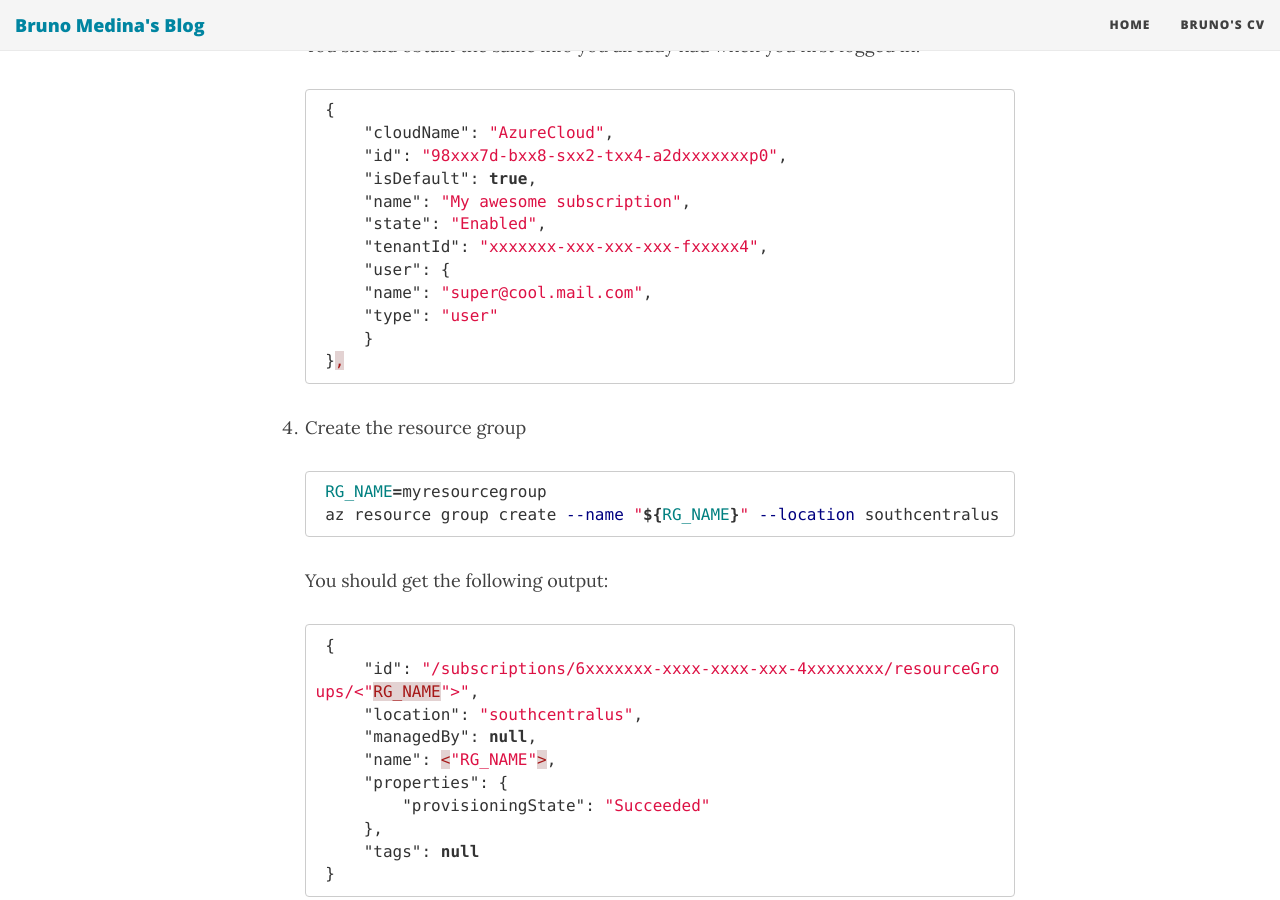
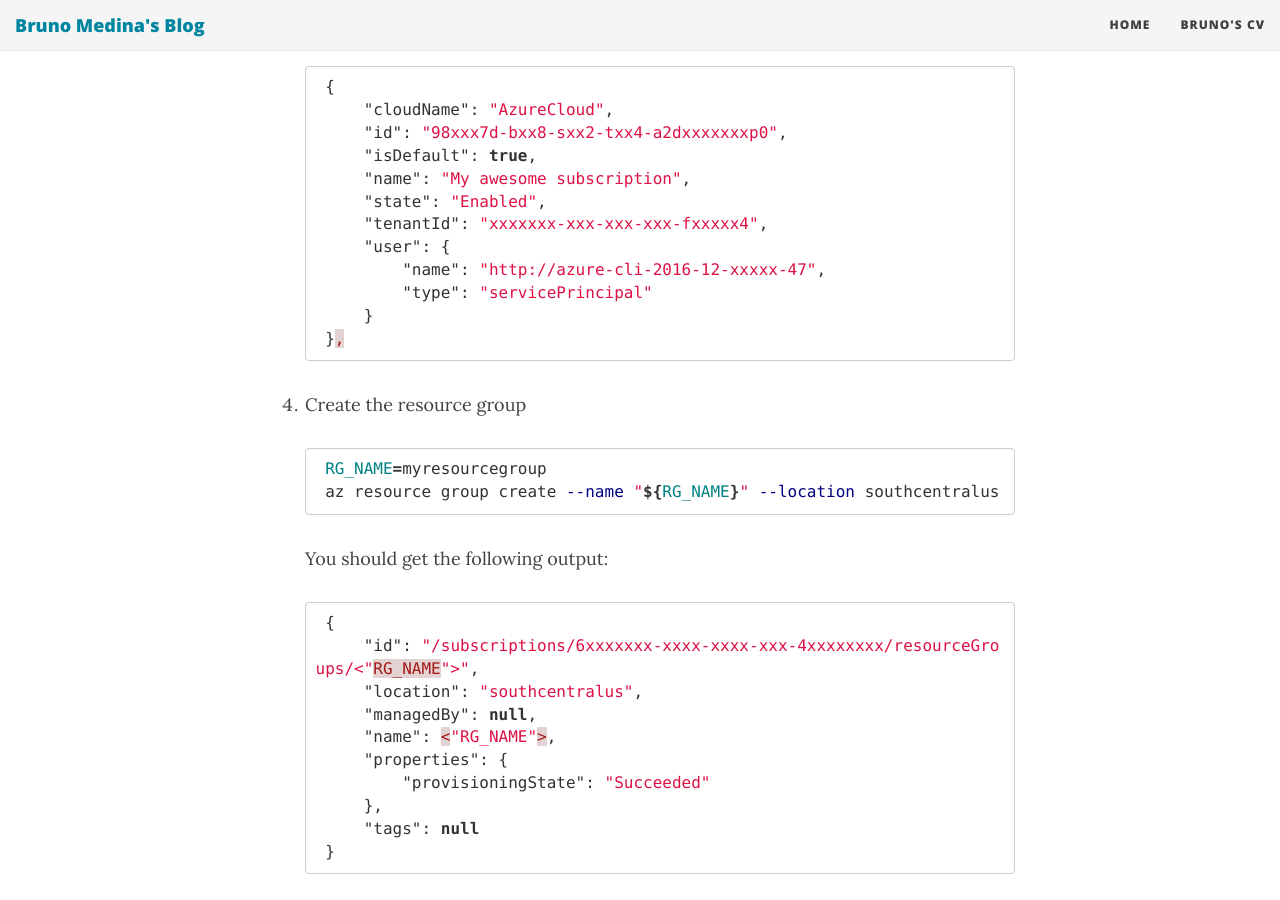
Before and after one commit to brusMX/brusMX.github.io, a Jekyll site: the page built from _posts/2016-11-18-deis-on-azure.md, in a window 1280 px wide and 900 px high, scrolled down 2504 px. Built offline with Jekyll 4.4.1, drawn with Linux system fonts in a browser that asks for light colours; nearby versions of some CDN libraries; Markdown is read by kramdown in place of the engine named in the settings.

Commit message:
quitando mas info privada

````diff
--- a/_posts/2016-11-18-deis-on-azure.md
+++ b/_posts/2016-11-18-deis-on-azure.md
@@ -98,8 +97,8 @@ First, we will deploy an [Azure Container Service (ACS)](https://azure.microsoft
         "state": "Enabled",
         "tenantId": "xxxxxxx-xxx-xxx-xxx-fxxxxx4",
         "user": {
-        "name": "super@cool.mail.com",
-        "type": "user"
+            "name": "http://azure-cli-2016-12-xxxxx-47",
+            "type": "servicePrincipal"
         }
     },
     ```
````
Also changed, not shown: other parts of _posts/2016-11-18-deis-on-azure.md (+0 -1 lines).
